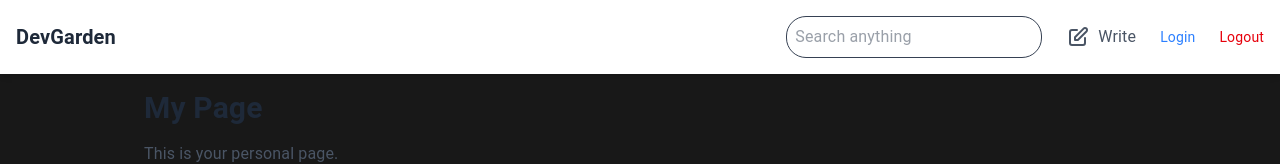
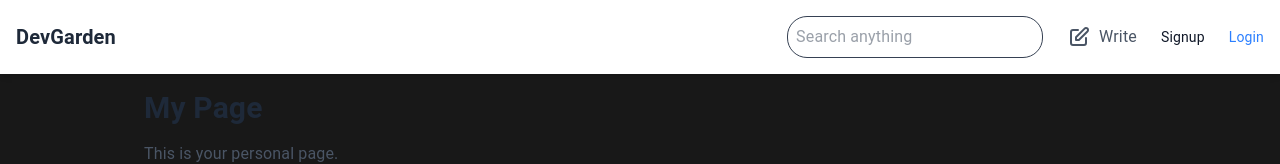
Before and after one commit to Bakhtiyor7/devgarden-nextjs, a Next.js app: page /mypage in a window 1280 px wide. Shown: the top 164 px of the page. Built offline with nearby package versions, Linux system fonts and the light colour scheme; no server answers; what @mui/material-nextjs would draw is missing.

Commit message:
feat: update Navbar to conditionally display Signup and Login links for unauthenticated users

```diff
--- a/src/components/navbar.tsx
+++ b/src/components/navbar.tsx
@@ -78,9 +78,24 @@
               </svg>
             </Link>
           ) : null}
-          <Link href="/login" className="text-sm text-blue-500 hover:underline">
+          {isSignedIn ? null : (
+            <>
+              <Link
+                href="/signup"
+                className="text-sm text-gray-900 hover:underline"
+              >
+                Signup
+              </Link>
+              <Link
+                href="/login"
+                className="text-sm text-blue-500 hover:underline"
+              >
                 Login
               </Link>
+            </>
+          )}
+
+          {isSignedIn ? (
             <Link
               href="/"
               onClick={handleLogout}
@@ -88,6 +103,7 @@
             >
               Logout
             </Link>
+          ) : null}
         </div>
       </div>
     </nav>
```
Lines whose indentation alone changed are shown as unchanged.
